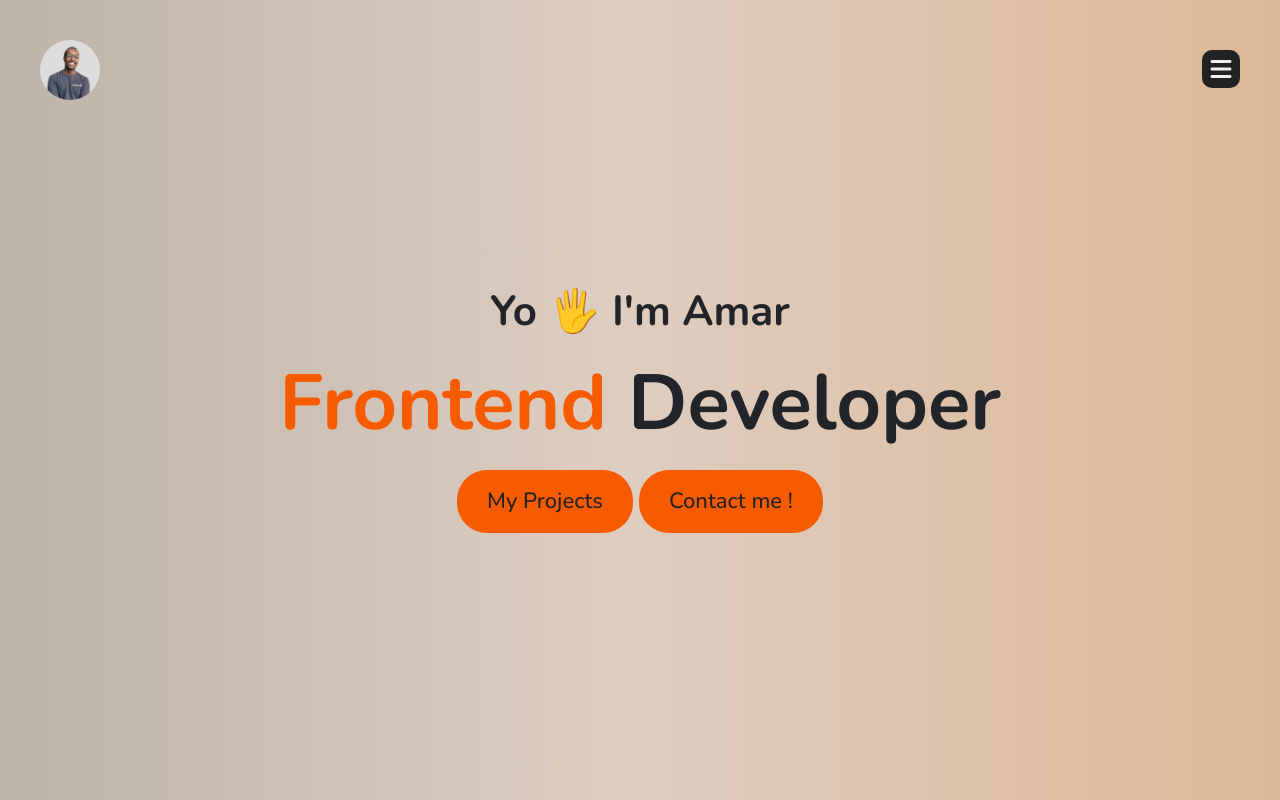
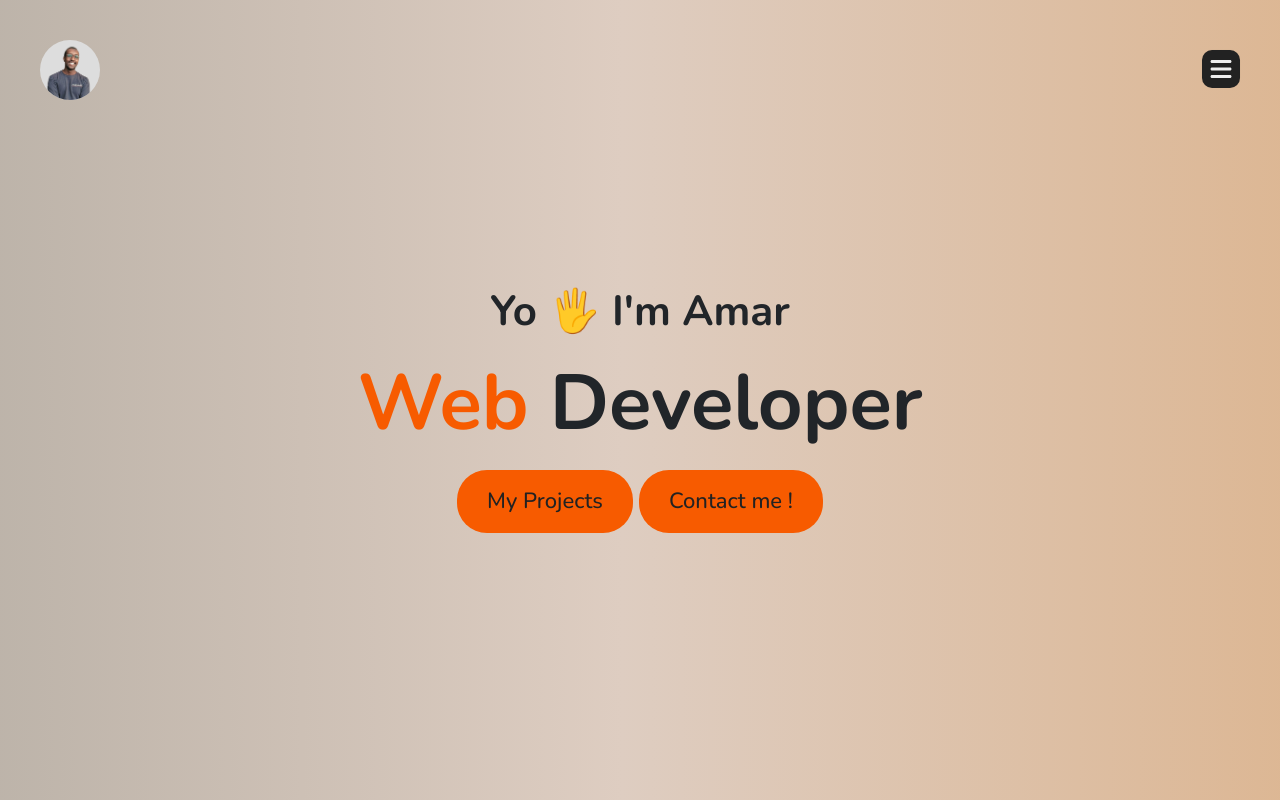
Before and after one commit to Amar-Dev1/Portfolio, a React (Vite) app: page / in a window 1280 px wide. Shown: the top 800 px of the page. Built offline with nearby package versions, Linux system fonts and the light colour scheme.

Commit message:
Update Landing.jsx

```diff
--- a/src/Sections/Landing/Landing.jsx
+++ b/src/Sections/Landing/Landing.jsx
@@ -11,12 +11,9 @@ const Landing = () => {
             <Row className='first-row d-flex flex-column justify-content-center'>
                 <Col lg={12} md={12} sm={12} className='text-center'>
                     <h4>Yo 🖐 I'm Amar</h4>
-                    <h1><span>Frontend</span> Developer</h1>
+                    <h1><span>Web</span> Developer</h1>
                     <button className='amar-btn landing-btn'><a href="#intro-projects">My Projects</a></button>
                     <button className='amar-btn landing-btn'><a href="#contact">Contact me !</a></button>
-                    {/* <div className="amar-img">
-                        <img className='amar-img' src={myImg} alt="Amar Image" />
-                    </div> */}
                 </Col>
             </Row>
         </Container>
```
